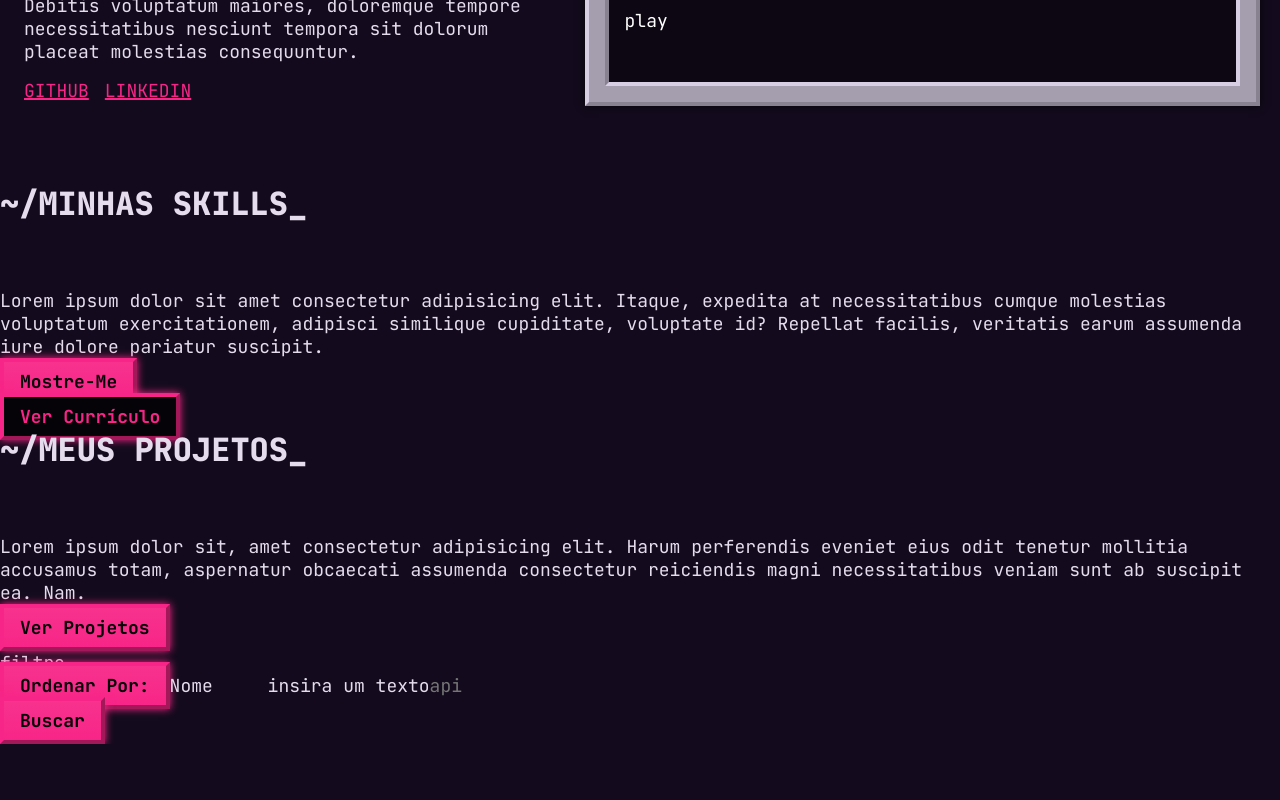
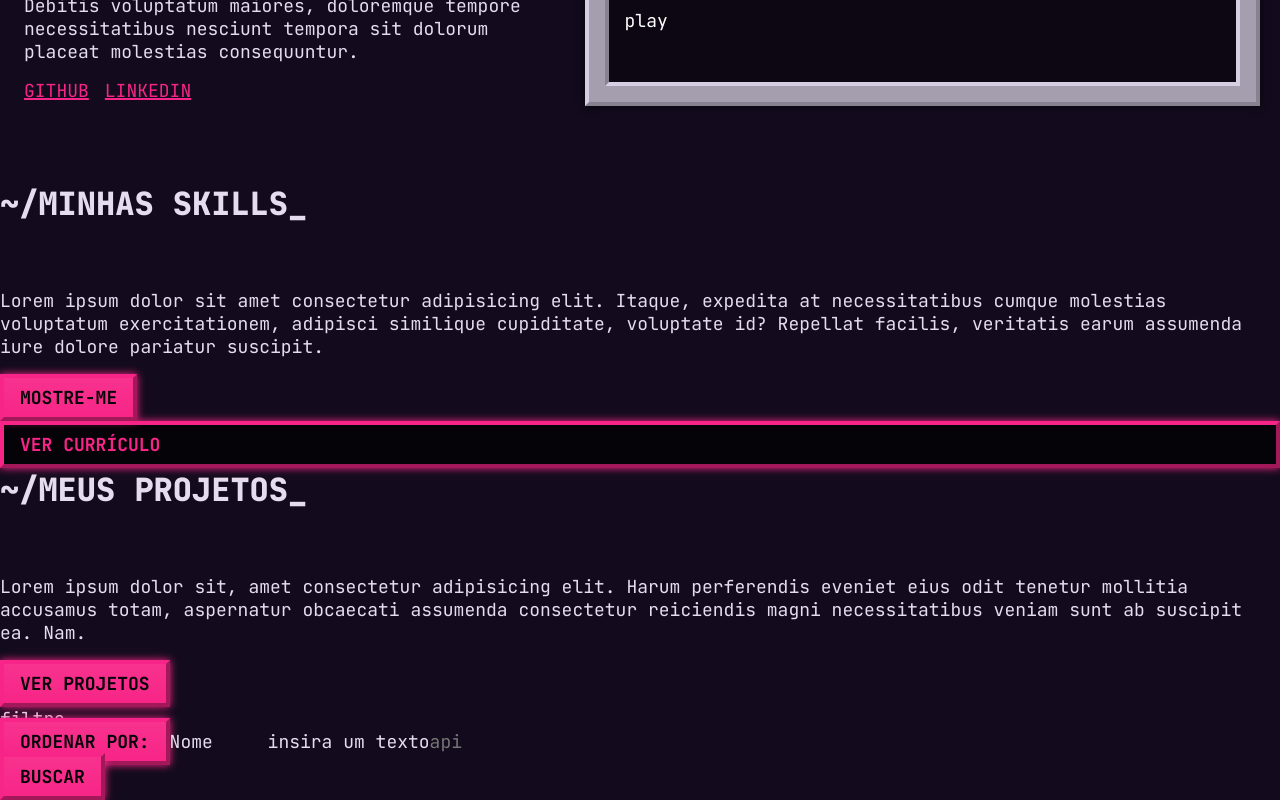
Before and after one commit to trsaints/trsaints-frontend, a React (Vite) app: page / in a window 1280 px wide. Shown: the part 828-1628 px from the top of the page. Before the commit the page ends 1572 px from the top, so only its background shows below. Built offline with nearby package versions, Linux system fonts and the light colour scheme; grey boxes are pictures that could not be loaded.

Commit message:
adjust default styling

```diff
--- a/src/index.css
+++ b/src/index.css
@@ -19,15 +19,23 @@ a {
   text-transform: capitalize;
 }
 
-a, button {
+a,
+button {
   cursor: pointer;
 }
 
-ul, menu {
+ul,
+menu {
   list-style: none;
 }
 
+.link-btn,
+.highlight-btn {
+  text-transform: uppercase;
+}
+
 .link-btn {
+  display: block;
   color: var(--rose);
   padding: 8px 16px;
   border: 0.25rem outset var(--rose);
@@ -35,7 +43,6 @@ ul, menu {
   box-shadow: 0 0 0.5rem var(--rose);
   text-decoration: none;
   font-weight: 700;
-  text-transform: capitalize;
 }
 
 .highlight-btn {
@@ -45,7 +52,6 @@ ul, menu {
   border: 0.25rem outset var(--rose);
   box-shadow: 0 0 0.5rem var(--rose);
   font-weight: 700;
-  text-transform: capitalize;
 }
 
 h2 {
@@ -61,6 +67,10 @@ h2::before {
 
 h2::after {
   content: "_";
+}
+
+p {
+  margin-bottom: 1rem;
 }
 
 .window-frame {
```
